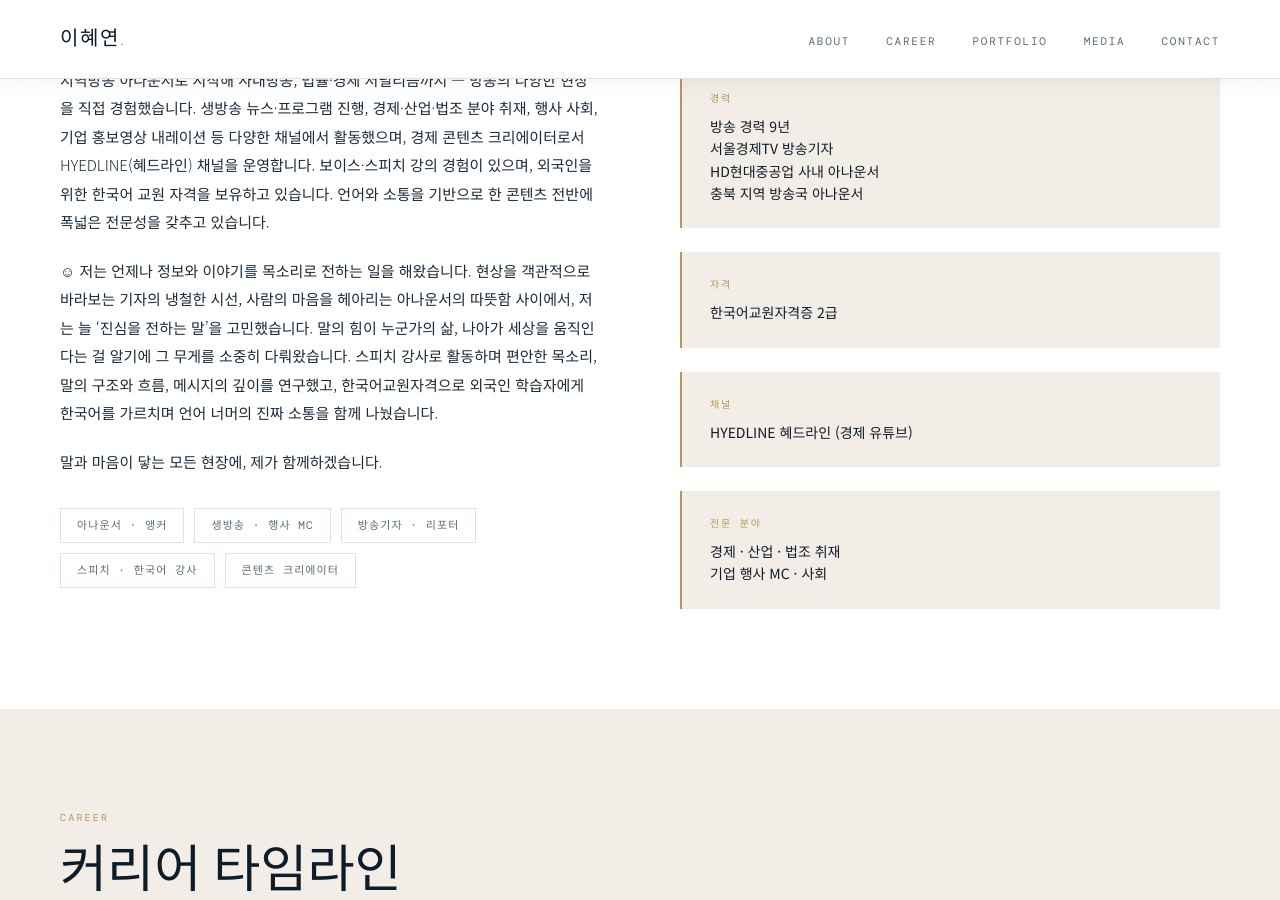
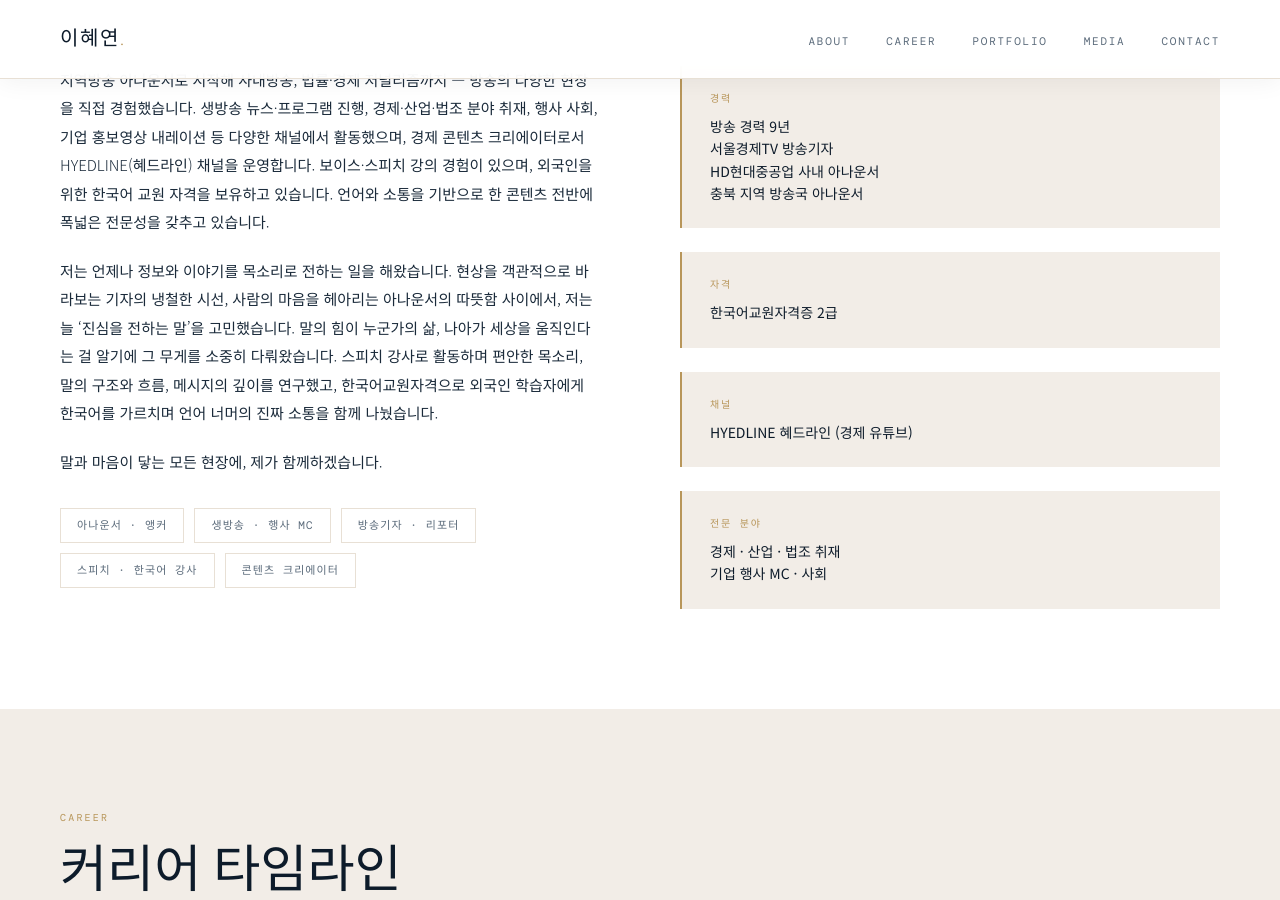
Before and after one commit to annhylee/annhylee.github.io, a Jekyll site: the page built from index.md, in a window 1280 px wide and 900 px high, scrolled down 1141 px. Built offline with Jekyll 4.4.1, drawn with Linux system fonts in a browser that asks for light colours; some web fonts are replaced.

```diff
--- a/index.md
+++ b/index.md
@@ -4,6 +4,6 @@ title: 이혜연 — 아나운서·앵커·MC·리포터
 ---
 지역방송 아나운서로 시작해 사내방송, 법률·경제 저널리즘까지 — 방송의 다양한 현장을 직접 경험했습니다. 생방송 뉴스·프로그램 진행, 경제·산업·법조 분야 취재, 행사 사회, 기업 홍보영상 내레이션 등 다양한 채널에서 활동했으며, 경제 콘텐츠 크리에이터로서 HYEDLINE(혜드라인) 채널을 운영합니다. 보이스·스피치 강의 경험이 있으며, 외국인을 위한 한국어 교원 자격을 보유하고 있습니다. 언어와 소통을 기반으로 한 콘텐츠 전반에 폭넓은 전문성을 갖추고 있습니다.
 
-☺︎ 저는 언제나 정보와 이야기를 목소리로 전하는 일을 해왔습니다. 현상을 객관적으로 바라보는 기자의 냉철한 시선, 사람의 마음을 헤아리는 아나운서의 따뜻함 사이에서, 저는 늘 ‘진심을 전하는 말’을 고민했습니다. 말의 힘이 누군가의 삶, 나아가 세상을 움직인다는 걸 알기에 그 무게를 소중히 다뤄왔습니다. 스피치 강사로 활동하며 편안한 목소리, 말의 구조와 흐름, 메시지의 깊이를 연구했고, 한국어교원자격으로 외국인 학습자에게 한국어를 가르치며 언어 너머의 진짜 소통을 함께 나눴습니다.
+저는 언제나 정보와 이야기를 목소리로 전하는 일을 해왔습니다. 현상을 객관적으로 바라보는 기자의 냉철한 시선, 사람의 마음을 헤아리는 아나운서의 따뜻함 사이에서, 저는 늘 ‘진심을 전하는 말’을 고민했습니다. 말의 힘이 누군가의 삶, 나아가 세상을 움직인다는 걸 알기에 그 무게를 소중히 다뤄왔습니다. 스피치 강사로 활동하며 편안한 목소리, 말의 구조와 흐름, 메시지의 깊이를 연구했고, 한국어교원자격으로 외국인 학습자에게 한국어를 가르치며 언어 너머의 진짜 소통을 함께 나눴습니다.
 
 말과 마음이 닿는 모든 현장에, 제가 함께하겠습니다.
```
